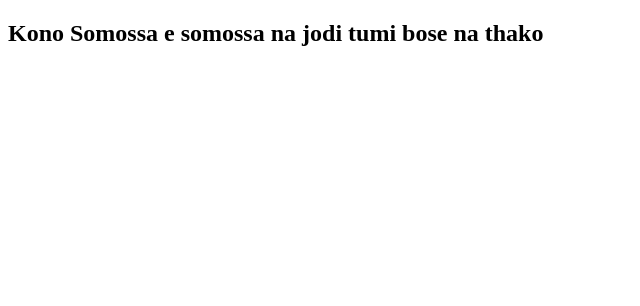
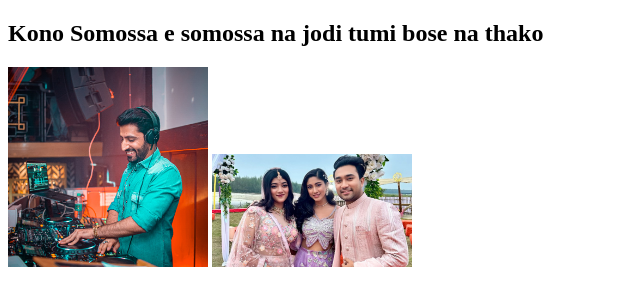
Before and after one commit to IMSABUJ97/problem-will-never-last, a plain HTML site: page Index.html in a window 1280 px wide. Shown: the whole page, without its empty margins (0-640 px from the left). Drawn offline with Linux system fonts and the light colour scheme.

Commit message:
added pictures

```diff
--- a/Index.html
+++ b/Index.html
@@ -7,5 +7,7 @@
 </head>
 <body>
     <h2>Kono Somossa e somossa na jodi tumi bose na thako</h2>
+    <img width="200px" src="Images/dj_nyk.JPG" alt="" srcset="">
+    <img width="200px" src="Images/safa-kabir.jpg" alt="" srcset="">
 </body>
 </html>
```
Also changed, not shown: Images/Toya.jpg (added), Images/dj_nyk.jpg (added), Images/safa-kabir.jpg (added), Images/salman.jpg (added).
